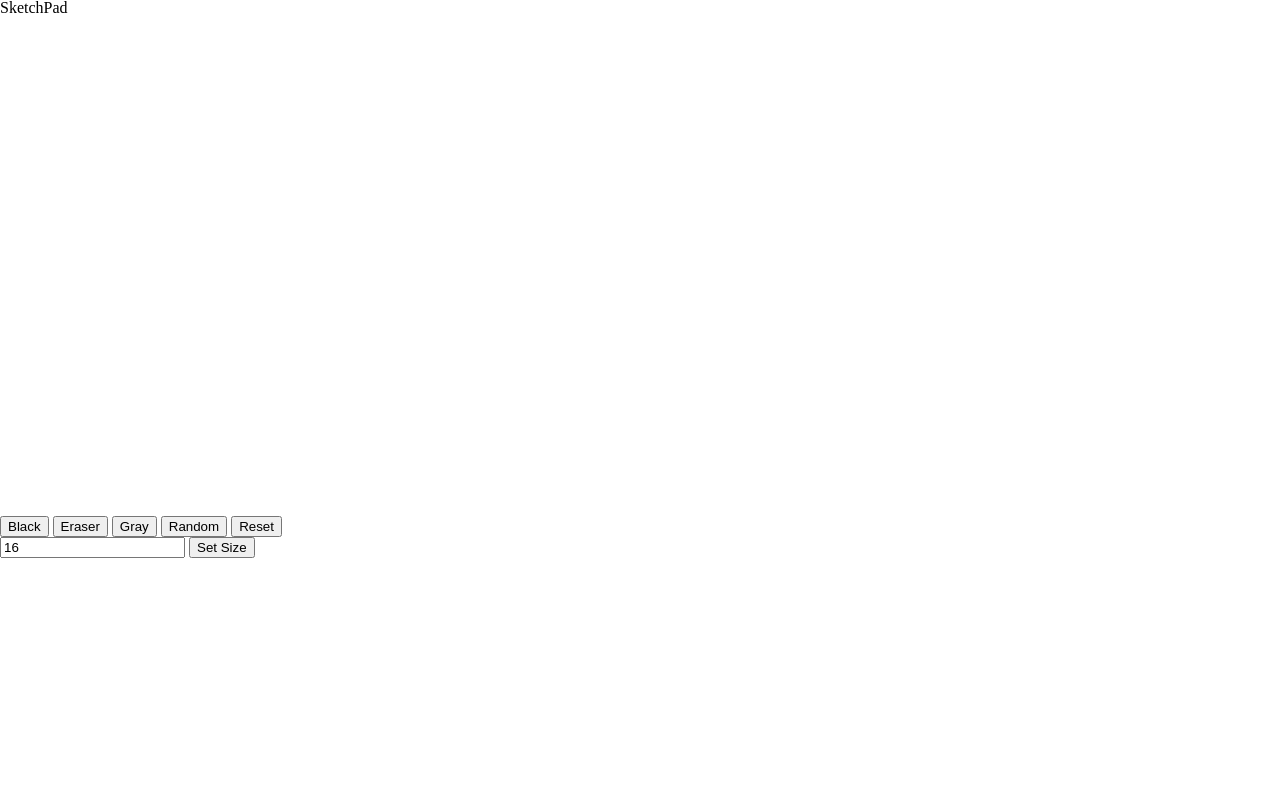
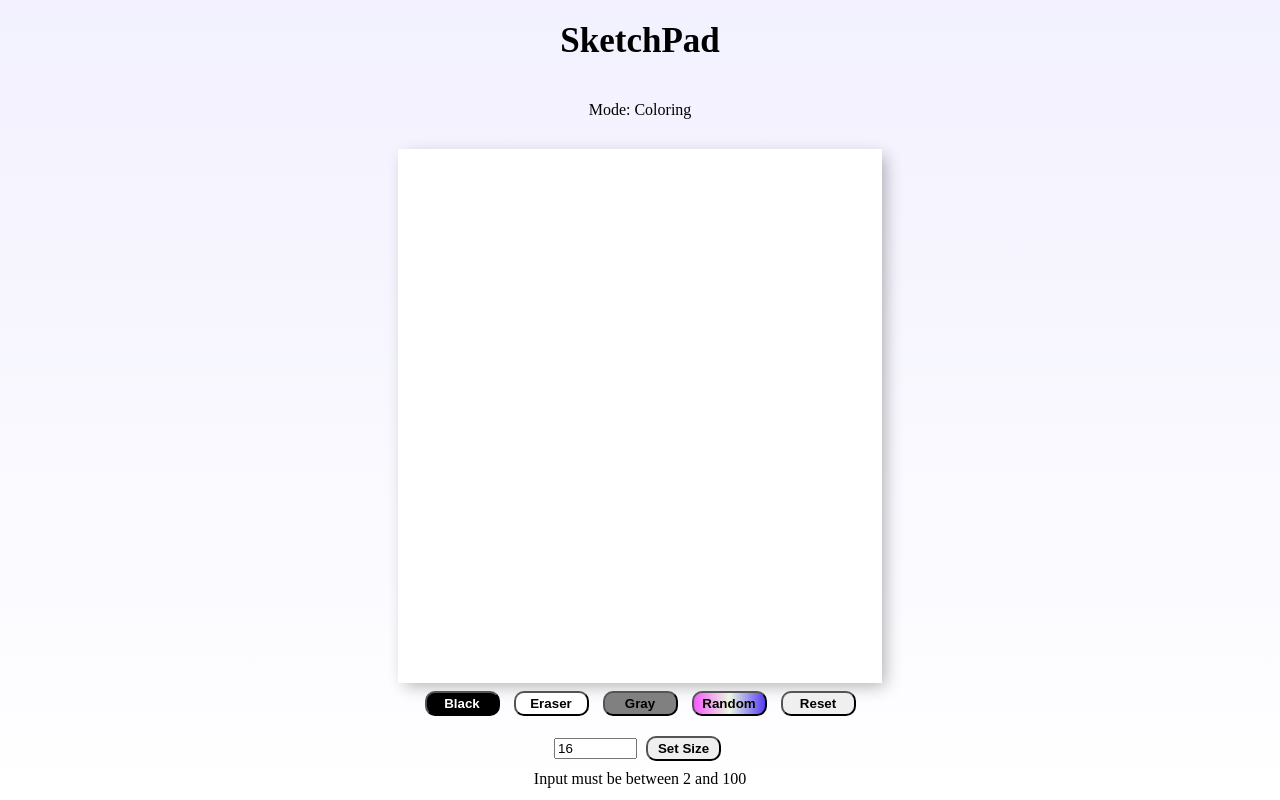
Before and after one commit to r-marmor/Etch-A-Sketch, a plain HTML site: page index.html in a window 1280 px wide. Drawn offline with Linux system fonts and the light colour scheme.

Commit message:
minor changes on css sheet

```diff
--- a/index.html
+++ b/index.html
@@ -12,14 +12,15 @@
 <body>
     <div class="flex-container">
         <div class="title"><h1>SketchPad</h1></div>
+        <div class="coloring">Mode: Coloring</div>
         <div class="content">
             <div class="board"></div>
             <div class="buttons">
-                <button onclick="changeColor('black')">Black</button>
-                <button onclick="changeColor('white')">Eraser</button>
-                <button onclick="changeColor('gray')">Gray</button>
-                <button onclick="changeColor('random')">Random</button>
-                <button onclick="resetBoard()">Reset</button>
+                <button class="blackbtn" onclick="changeColor('black')">Black</button>
+                <button class="eraserbtn" onclick="changeColor('white')">Eraser</button>
+                <button class="graybtn" onclick="changeColor('gray')">Gray</button>
+                <button class="rdmbtn" onclick="changeColor('random')">Random</button>
+                <button class="light_gray_bc" onclick="resetBoard()">Reset</button>
             </div>
             <div>
                 <input
@@ -27,8 +28,9 @@
                     placeholder="Size of Board"
                     value="16"
                     onchange="changeSize(this.value)"/>
-                <button>Set Size</button>
+                <button class="light_gray_bc">Set Size</button>
             </div>
+            <div class="error">Input must be between 2 and 100</div>
         </div>
     </div>
 </body>
--- a/reset.css
+++ b/reset.css
@@ -1,5 +1,4 @@
-html, body, div, span, applet, object, iframe,
-h1, h2, h3, h4, h5, h6, p, blockquote, pre,
+html, body, div, span, applet, object, iframe, h2, h3, h4, h5, h6, p, blockquote, pre,
 a, abbr, acronym, address, big, cite, code,
 del, dfn, em, img, ins, kbd, q, s, samp,
 small, strike, strong, sub, sup, tt, var,
--- a/script.js
+++ b/script.js
@@ -1,4 +1,5 @@
 let color = 'black'
+let click = true;
 
 let populateBoard = (size) => {
     let board = document.querySelector(".board");
@@ -16,22 +17,23 @@ let populateBoard = (size) => {
     }
 }
 
-populateBoard(16);
-
 function colorSquare() {
-    if (color === 'random') {
-        this.style.backgroundColor = `hsl(${Math.random() * 360}, 100%, 50%)`
-    } else {
-        this.style.backgroundColor = color;
+    if (click) {
+        if (color === 'random') {
+            this.style.backgroundColor = `hsl(${Math.random() * 360}, 100%, 50%)`
+        } else {
+            this.style.backgroundColor = color;
+        }
     }
 }
 
 function changeSize(input) {
     if (input >= 2 && input <= 100) {
         populateBoard(input);
+        document.querySelector('.error').style.display = 'none';
     }
     else {
-        console.log("input should be between 2 and 100.")
+        document.querySelector('.error').style.display = 'flex';
     }
 };
 
@@ -44,3 +46,16 @@ function resetBoard() {
     let squares = board.querySelectorAll('div');
     squares.forEach(div => div.style.backgroundColor = 'white');
 }
+
+document.querySelector('body').addEventListener('click', (e) => {
+    if (e.target.tagName === "DIV") {
+        click = !click;
+        if (click) {
+            document.querySelector('.coloring').textContent = "Mode: Coloring";
+        } else {
+            document.querySelector('.coloring').textContent = "Mode: Not Coloring";
+        }
+    }
+});
+
+populateBoard(16);
--- a/style.css
+++ b/style.css
@@ -1,5 +1,85 @@
 .board {
     display: grid;
-    height: 500px;
-    width: 500px;
+    height: 80%;
+    width: 80%;
+    background-color: white;
+    box-shadow: inset 0 -3em 3em rgba(0, 0, 0, 0.1), 0 0 0 2px rgb(255, 255, 255), 0.3em 0.3em 1em rgba(0, 0, 0, 0.3);
 }
+
+.board:hover {
+    cursor: pointer;
+}
+
+.flex-container {
+    display: flex;
+    height: 100vh;
+    width: 100vw;
+    flex-direction: column;
+    align-items: center;
+    gap: 20px;
+    background: linear-gradient(rgba(96, 79, 252, 0.082), white);
+}
+
+.flex-container h1 {
+    font-size: 35px;
+    font-weight: bolder;
+}
+
+.content {
+    display: flex;
+    flex-direction: column;
+    align-items: center;
+    justify-content: center;
+    min-width: 300px;
+    min-height: 300px;
+    width: 60vw;
+    height: 60vw;
+    max-width: 600px;
+    min-height: 600px;
+}
+
+button {
+    margin: 10px 5px;
+    border-radius: 10px;
+    width: 75px;
+    padding: 3px;
+    font-weight: bolder;
+}
+
+input {
+    width: 75px;
+}
+
+.blackbtn {
+    color: white;
+    background-color: black;
+}
+
+.blackbtn:hover {
+    color: black;
+    background-color: white;
+}
+
+.eraserbtn {
+    background-color: white;
+}
+
+.graybtn {
+    background-color: gray;
+}
+
+.rdmbtn {
+    background: linear-gradient(0.25turn, #f65cfc, #ebf8e1, #583cf6);
+}
+
+.rdmbtn:hover {
+    background: linear-gradient(0.25turn, #20ff02, #ebf8e1, #aecc03);
+}
+
+.resetbtn {
+    background-color: gainsboro;
+}
+
+button:hover {
+    cursor: pointer;
+}
```
